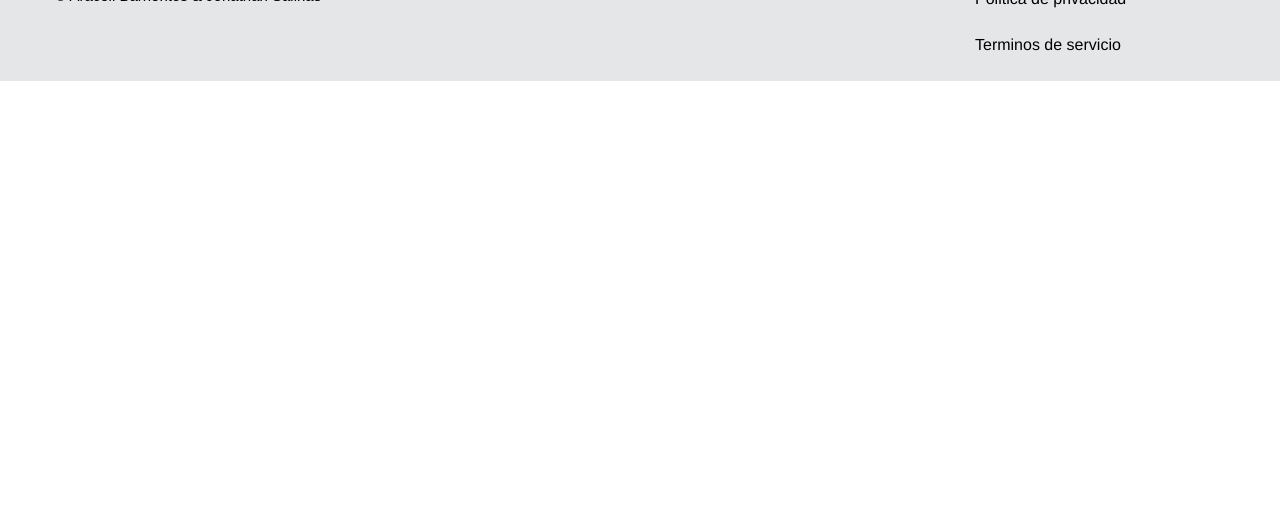
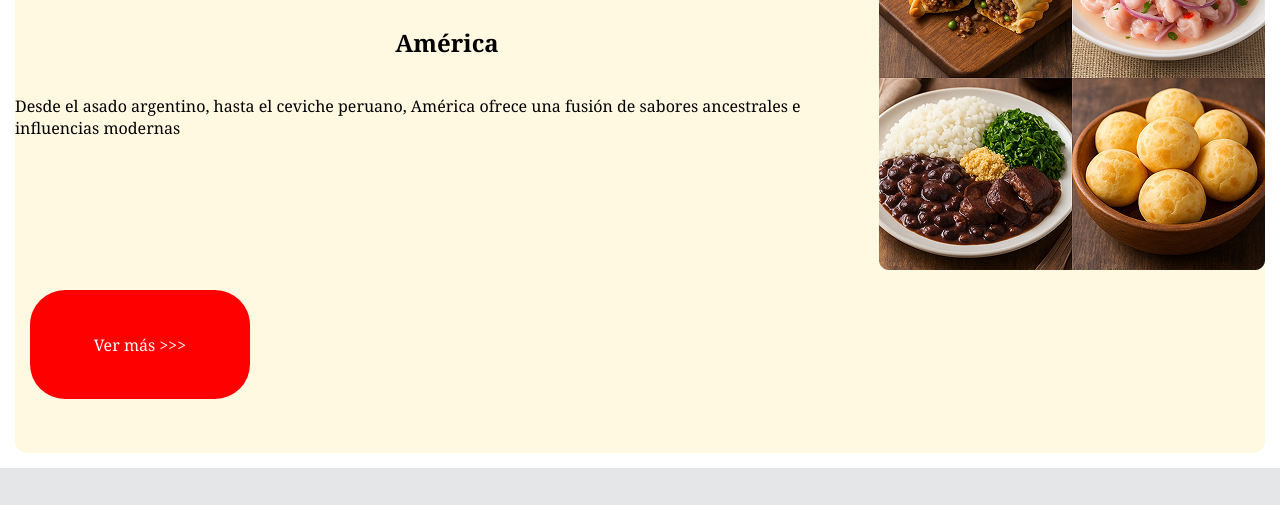
Before and after one commit to Araceli-Barrientos/SaboresSinPasaporte, a plain HTML site: page index.html in a window 1280 px wide. Shown: the part 699-1204 px from the top of the page. Before the commit the page ends 800 px from the top, so only its background shows below. Drawn offline with Linux system fonts and the light colour scheme; grey boxes are pictures that could not be loaded; a web font is replaced by a local one.

Commit message:
Finalizado la primera tarjeta

```diff
--- a/index.html
+++ b/index.html
@@ -79,7 +79,18 @@
       <h2>Un recorrido gastronómico por los sabores del mundo.</h2>
     </section>
     <section>
-
+      <article class="contenedorTarjeta">
+        <div class="card">
+          <div class="textoTarjeta">
+            <h2>América</h2>
+            <p>Desde el asado argentino, hasta el ceviche peruano,  América ofrece una fusión de sabores ancestrales e influencias modernas</p>
+          </div>
+          <div>
+            <img src="/assets/img/comidas de américa.png" alt="platos tipicos de américa" srcset="">
+          </div>
+        </div>
+        <a class="enlace" href="#">Ver más >>></a>
+      </article>
     </section>
   </main>
   <footer>
--- a/styless/styless.css
+++ b/styless/styless.css
@@ -260,3 +260,37 @@ footer{
   font-size: 24px;
   color: #5B1F1F;
 }
+
+.contenedorTarjeta{
+  background-color: #FFF9E2;
+  height: 567px;
+  border-radius: 12px;
+  margin: 15px;
+}
+
+.card{
+  display: flex;
+  justify-content: space-around;
+  align-items: center;
+  justify-items: center;
+}
+
+.textoTarjeta{
+  display: flex;
+  justify-content: center;
+  flex-direction: column;
+  align-items: center;
+}
+
+.enlace{
+  display: flex;
+  width: 220px;
+  height: 109px;
+  background-color: red;
+  color: white;
+  justify-content: center;
+  align-items: center;
+  border-radius: 35px;
+  text-decoration: none;
+  margin: 15px;
+}
```
Also changed, not shown: assets/img/comidas de américa.png (added).
